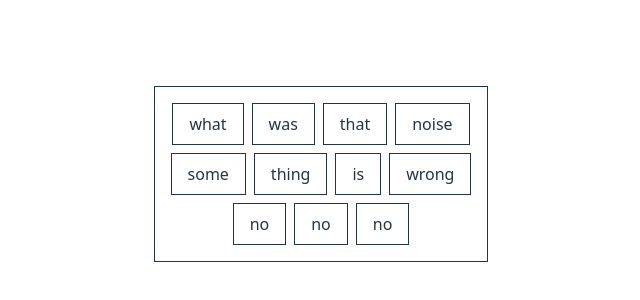
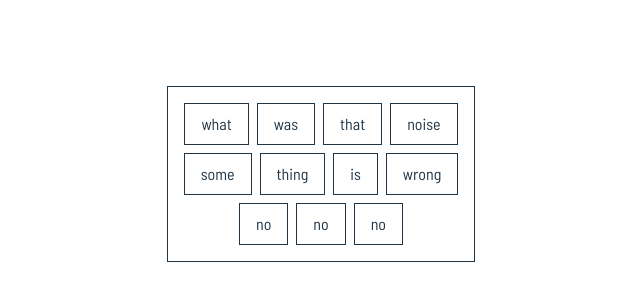
Before and after one commit to eeldam/ldjam-depths, a website built with Vite: page index.html in a window 1280 px wide. Shown: the part 226-526 px from the top of the page, without its empty margins (319-959 px from the left). Built offline with nearby package versions, Linux system fonts and the light colour scheme.

Commit message:
Add font

```diff
--- a/src/styles.css
+++ b/src/styles.css
@@ -1,5 +1,7 @@
+@import url('https://fonts.googleapis.com/css2?family=Barlow+Semi+Condensed:ital,wght@0,200;0,400;0,600;0,800;1,200;1,400;1,600;1,800&display=swap');
+
 :root {
-  font-family: system-ui, Avenir, Helvetica, Arial, sans-serif;
+  font-family: "Barlow Semi Condensed", sans-serif;
   line-height: 1.5;
   font-weight: 400;
 
```
